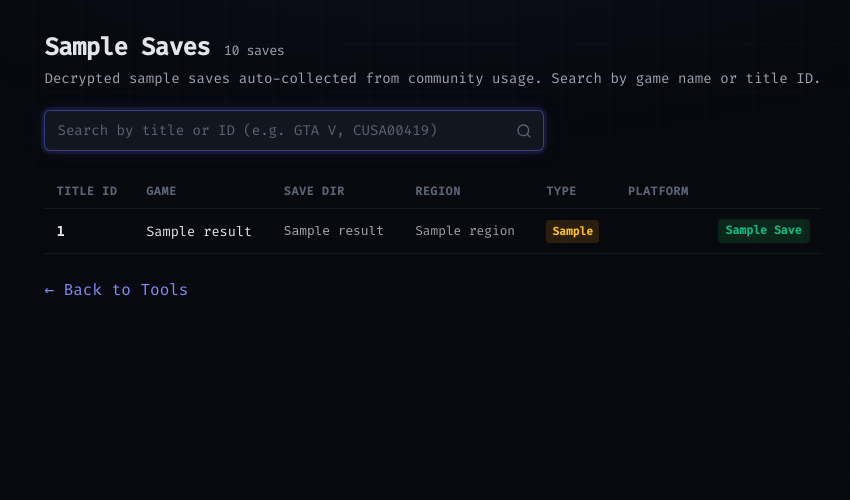
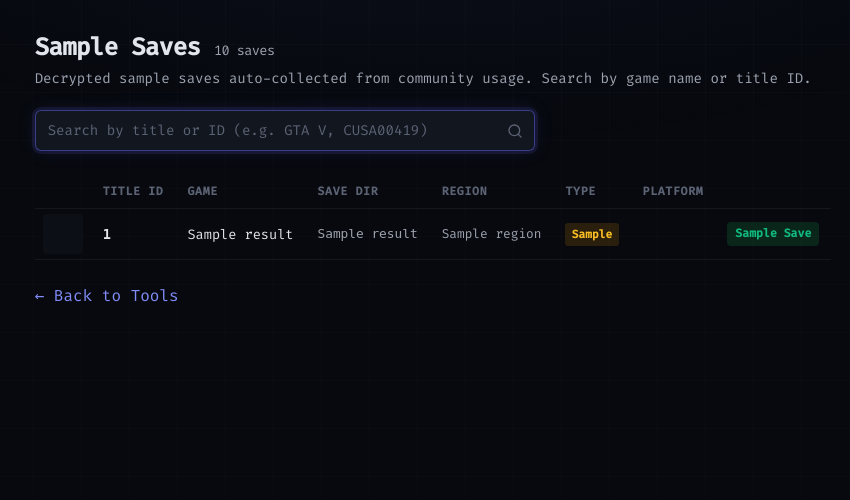
Before and after one commit to earthonion/HTOS-web, a Python web app: template templates/tools_sample_saves.html in a window 1280 px wide. Shown: the part 52-552 px from the top of the page, without its empty margins (207-1057 px from the left). Run offline with Jinja, Linux system fonts and the light colour scheme; the template is opened without the code that fills it: most values are stand-ins (such as "Sample title", 1, 10 or a date in 2020).

Commit message:
Extract and display save icons from sce_sys/icon0.png
Copy icon0.png during sample capture to a dedicated icons directory.
Serve via /tools/sample-saves/<id>/icon route. Display as 40x40
thumbnail in the sample saves table with graceful fallback.

```diff
--- a/templates/tools_sample_saves.html
+++ b/templates/tools_sample_saves.html
@@ -91,6 +91,25 @@
 .btn-sample:hover {
     background: rgba(34, 197, 94, 0.3);
 }
+.save-icon {
+    width: 40px;
+    height: 40px;
+    border-radius: 4px;
+    object-fit: cover;
+    vertical-align: middle;
+}
+.save-icon-placeholder {
+    display: inline-block;
+    width: 40px;
+    height: 40px;
+    border-radius: 4px;
+    background: var(--bg-1);
+    vertical-align: middle;
+}
+.results-table td.icon-cell {
+    width: 50px;
+    padding: 0.3rem 0.5rem;
+}
 </style>
 {% endblock %}
 {% block content %}
@@ -113,6 +132,7 @@
 <table class="results-table">
     <thead>
         <tr>
+            <th></th>
             <th>Title ID</th>
             <th>Game</th>
             <th>Save Dir</th>
@@ -125,6 +145,7 @@
     <tbody id="results-body">
         {% for r in results %}
         <tr>
+            <td class="icon-cell"><img class="save-icon" src="{{ url_for('tools.sample_save_icon', sample_id=r.id) }}" onerror="this.outerHTML='<span class=\'save-icon-placeholder\'></span>'" loading="lazy"></td>
             <td class="title-id">{{ r.title_id }}</td>
             <td>{{ r.title }}</td>
             <td style="font-size:0.8rem; font-family:monospace; color:var(--text-2);">{{ r.save_dir_name or '' }}</td>
@@ -168,10 +189,10 @@ input.addEventListener('input', () => {
                 return;
             }
             let html = `<div class="result-count">${data.results.length}${data.results.length >= 20 ? '+' : ''} results</div>`;
-            html += '<table class="results-table"><thead><tr><th>Title ID</th><th>Game</th><th>Save Dir</th><th>Region</th><th>Type</th><th>Platform</th><th style="width:100px;"></th></tr></thead><tbody>';
+            html += '<table class="results-table"><thead><tr><th></th><th>Title ID</th><th>Game</th><th>Save Dir</th><th>Region</th><th>Type</th><th>Platform</th><th style="width:100px;"></th></tr></thead><tbody>';
             for (const r of data.results) {
                 const plat = r.platform || 'ps4';
-                html += `<tr><td class="title-id">${esc(r.title_id)}</td><td>${esc(r.title)}</td><td style="font-size:0.8rem; font-family:monospace; color:var(--text-2);">${esc(r.save_dir_name || '')}</td><td style="font-size:0.8rem; color:var(--text-2);">${esc(r.region || '')}</td><td><span class="type-badge">${esc(r.save_type || '')}</span></td><td><span class="platform-badge ${plat}">${plat}</span></td><td><a href="/tools/sample-saves/${r.id}/download" class="btn-sample">Sample Save</a></td></tr>`;
+                html += `<tr><td class="icon-cell"><img class="save-icon" src="/tools/sample-saves/${r.id}/icon" onerror="this.outerHTML='<span class=\\'save-icon-placeholder\\'></span>'" loading="lazy"></td><td class="title-id">${esc(r.title_id)}</td><td>${esc(r.title)}</td><td style="font-size:0.8rem; font-family:monospace; color:var(--text-2);">${esc(r.save_dir_name || '')}</td><td style="font-size:0.8rem; color:var(--text-2);">${esc(r.region || '')}</td><td><span class="type-badge">${esc(r.save_type || '')}</span></td><td><span class="platform-badge ${plat}">${plat}</span></td><td><a href="/tools/sample-saves/${r.id}/download" class="btn-sample">Sample Save</a></td></tr>`;
             }
             html += '</tbody></table>';
             container.innerHTML = html;
```
Also changed, not shown: routes/tools.py (+27 -0 lines), services/samples.py (+21 -0 lines).
